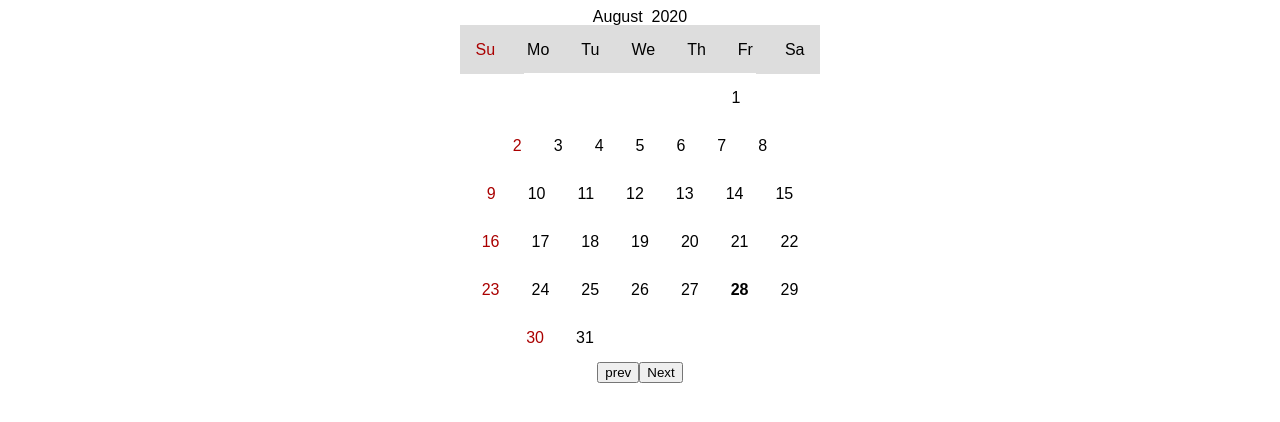
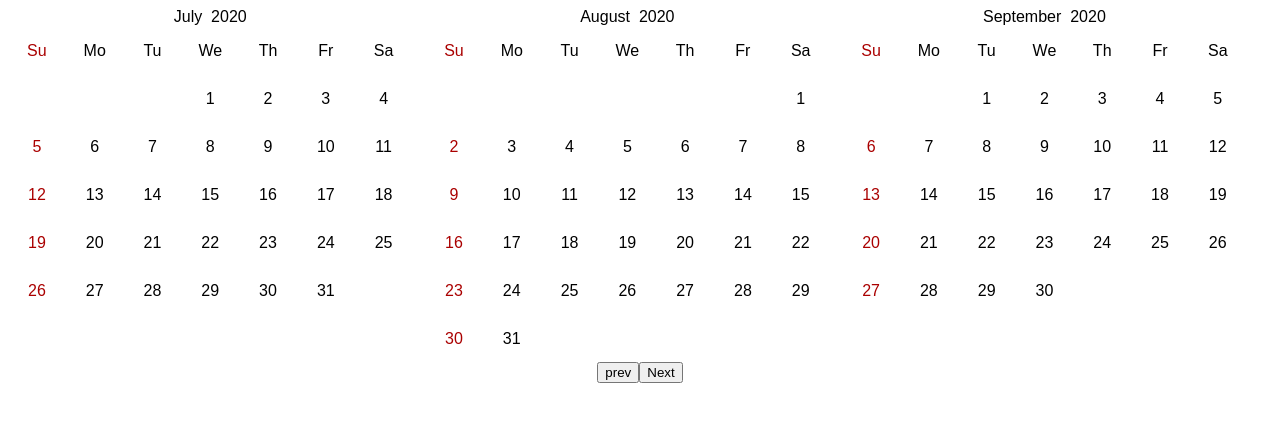
Before and after one commit to jaggu07/react-custom-calender, a React (Create React App) app: page / in a window 1280 px wide. Shown: the top 422 px of the page. Built offline with nearby package versions, Linux system fonts and the light colour scheme.

Commit message:
added 3 column month view, added color for selectd date range

```diff
--- a/package.json
+++ b/package.json
@@ -5,6 +5,7 @@
   "keywords": [],
   "main": "src/index.js",
   "dependencies": {
+    "bootstrap": "4.5.2",
     "react": "16.12.0",
     "react-dom": "16.12.0",
     "react-scripts": "3.0.1"
--- a/src/App.js
+++ b/src/App.js
@@ -4,6 +4,8 @@ import "./styles.css";
 export default function App() {
   const [activeDate, setActiveDate] = useState(new Date());
   const [todayDate, setTodayDate] = useState(new Date());
+  const [startDate, setStartDate] = useState(new Date("10/12/2020"));
+  const [endDate, setEndDate] = useState(new Date("12/8/2020"));
   todayDate.setHours("00");
   todayDate.setMinutes("00");
   todayDate.setSeconds("00");
@@ -24,12 +26,12 @@ export default function App() {
     ],
     weekDays = ["Su", "Mo", "Tu", "We", "Th", "Fr", "Sa"],
     nDays = [31, 28, 31, 30, 31, 30, 31, 31, 30, 31, 30, 31];
-  const generateMatrix = () => {
+  const generateMatrix = (activeDateParam) => {
     var matrix = [];
     // Create header
     matrix[0] = weekDays;
-    var year = activeDate.getFullYear();
-    var month = activeDate.getMonth();
+    var year = activeDateParam.getFullYear();
+    var month = activeDateParam.getMonth();
 
     var firstDay = new Date(year, month, 1).getDay();
     var maxDays = nDays[month];
@@ -63,25 +65,27 @@ export default function App() {
 
     return matrix;
   };
+  const generateCalender = (date) => {
     var rows = [];
 
-  rows = generateMatrix().map((row, rowIndex) => {
+    rows = generateMatrix(date).map((row, rowIndex) => {
       var rowItems = row.map((item, colIndex) => {
         return (
           <span
             key={Math.random() * 100}
             style={{
-            flex: 1,
               height: "16px",
               padding: "16px",
               width: "100%",
-            textAlign: "right",
+              textAlign: "center",
               // Highlight header
-            backgroundColor: rowIndex === 0 ? "#ddd" : "#fff",
+              // backgroundColor: rowIndex === 0 ? "#ddd" : "#fff",
               // Highlight Sundays
               color: colIndex === 0 ? "#a00" : "#000",
               // Highlight current date
-            fontWeight: item.toString() === todayDate.toString() ? "bold" : ""
+              backgroundColor:
+                item >= startDate && item <= endDate ? "lightgreen" : "",
+              fontWeight: item === todayDate ? "bold" : ""
             }}
             onClick={() => _onPress(item)}
           >
@@ -101,17 +105,15 @@ export default function App() {
         <div
           key={Math.random()}
           style={{
-          flex: 1,
-          flexDirection: "row",
-          padding: 15,
-          justifyContent: "space-around",
-          alignItems: "center"
+            display: "flex"
           }}
         >
           {rowItems}
         </div>
       );
     });
+    return rows;
+  };
   const changeMonth = (n) => {
     setActiveDate(new Date(activeDate.setMonth(activeDate.getMonth() + n)));
   };
@@ -119,12 +121,54 @@ export default function App() {
     console.log("test");
     //generateMatrix();
   });
+  const activeDateshow = activeDate;
   return (
     <div className="App">
-      <div>
+      <div style={{ display: "flex" }}>
+        <div style={{ width: "32%", flex: "0 0 32%" }}>
+          {months[activeDate.getMonth() - 1]} &nbsp;
+          {activeDate.getFullYear()}
+          {generateCalender(
+            new Date(
+              activeDate.getMonth() +
+                "/" +
+                activeDate.getDate() +
+                "/" +
+                activeDate.getFullYear()
+            )
+          )}
+        </div>
+        <div style={{ width: "1%", flex: "0 0 1%" }}></div>
+        <div style={{ width: "32%", flex: "0 0 32%" }}>
           {months[activeDate.getMonth()]} &nbsp;
           {activeDate.getFullYear()}
-        {rows}
+          {generateCalender(
+            new Date(
+              activeDate.getMonth() +
+                1 +
+                "/" +
+                activeDate.getDate() +
+                "/" +
+                activeDate.getFullYear()
+            )
+          )}
+        </div>
+        <div style={{ width: "1%", flex: "0 0 1%" }}></div>
+        <div style={{ width: "32%", flex: "0 0 32%" }}>
+          {months[activeDate.getMonth() + 1]} &nbsp;
+          {activeDate.getFullYear()}
+          {generateCalender(
+            new Date(
+              activeDate.getMonth() +
+                2 +
+                "/" +
+                activeDate.getDate() +
+                "/" +
+                activeDate.getFullYear()
+            )
+          )}
+        </div>
+        <div style={{ width: "1%", flex: "0 0 1%" }}></div>
       </div>
       <button title="Previous" onClick={() => changeMonth(-1)}>
         prev
```
Lines whose indentation alone changed are shown as unchanged.
